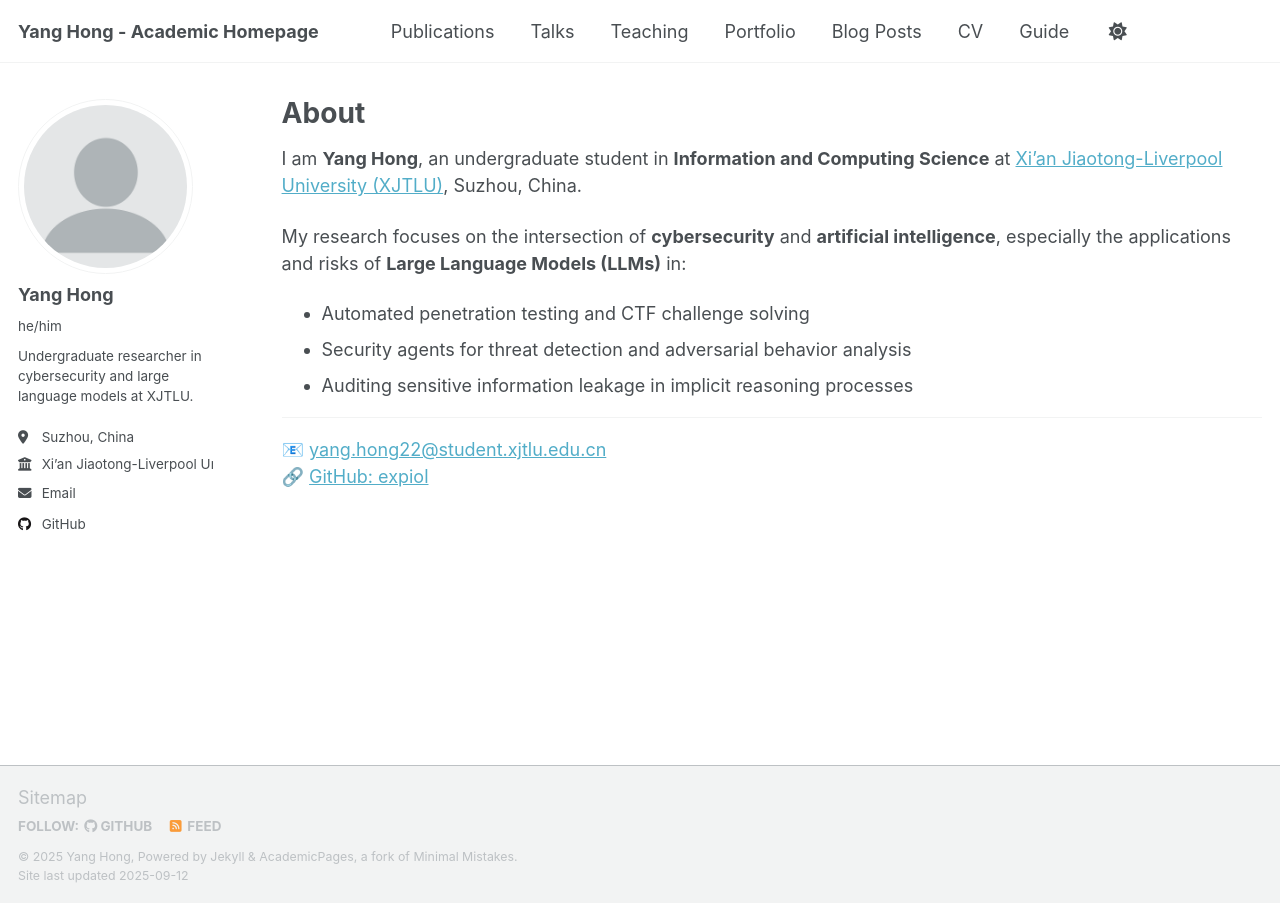
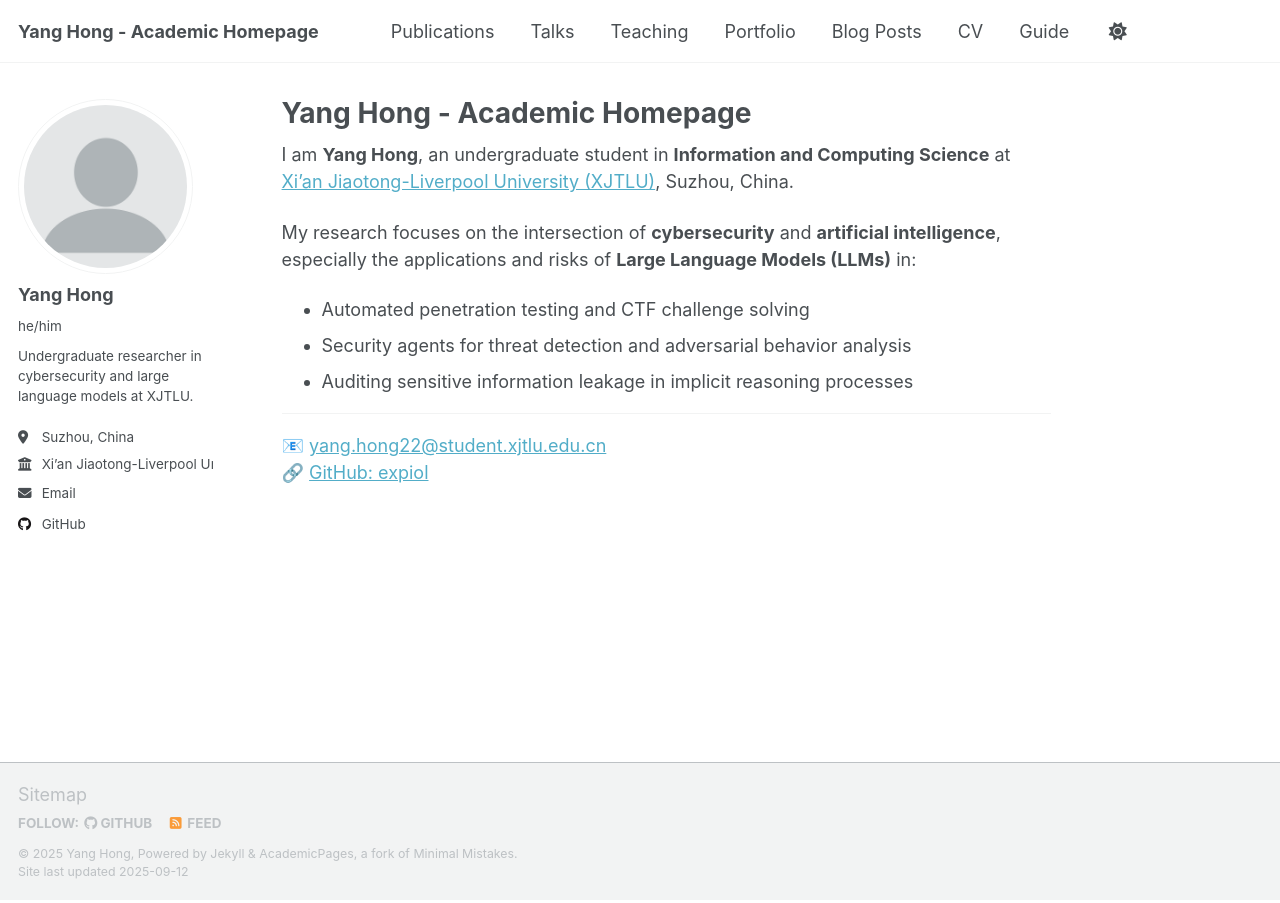
Before and after one commit to expiol/expiol.github.io, a Jekyll site: the page built from _pages/about.md, in a window 1280 px wide. Built offline with Jekyll 4.4.1, drawn with Linux system fonts in a browser that asks for light colours; a script that is not in the unit is left out.

Commit message:
Update about.md

```diff
--- a/_pages/about.md
+++ b/_pages/about.md
@@ -1,8 +1,10 @@
 ---
-layout: archive
-title: "About"
-permalink: /about/
+permalink: /
+title: "Yang Hong - Academic Homepage"
 author_profile: true
+redirect_from:
+  - /about/
+  - /about.html
 ---
 
 I am **Yang Hong**, an undergraduate student in **Information and Computing Science** at [Xi’an Jiaotong-Liverpool University (XJTLU)](https://www.xjtlu.edu.cn/en/), Suzhou, China.
```
